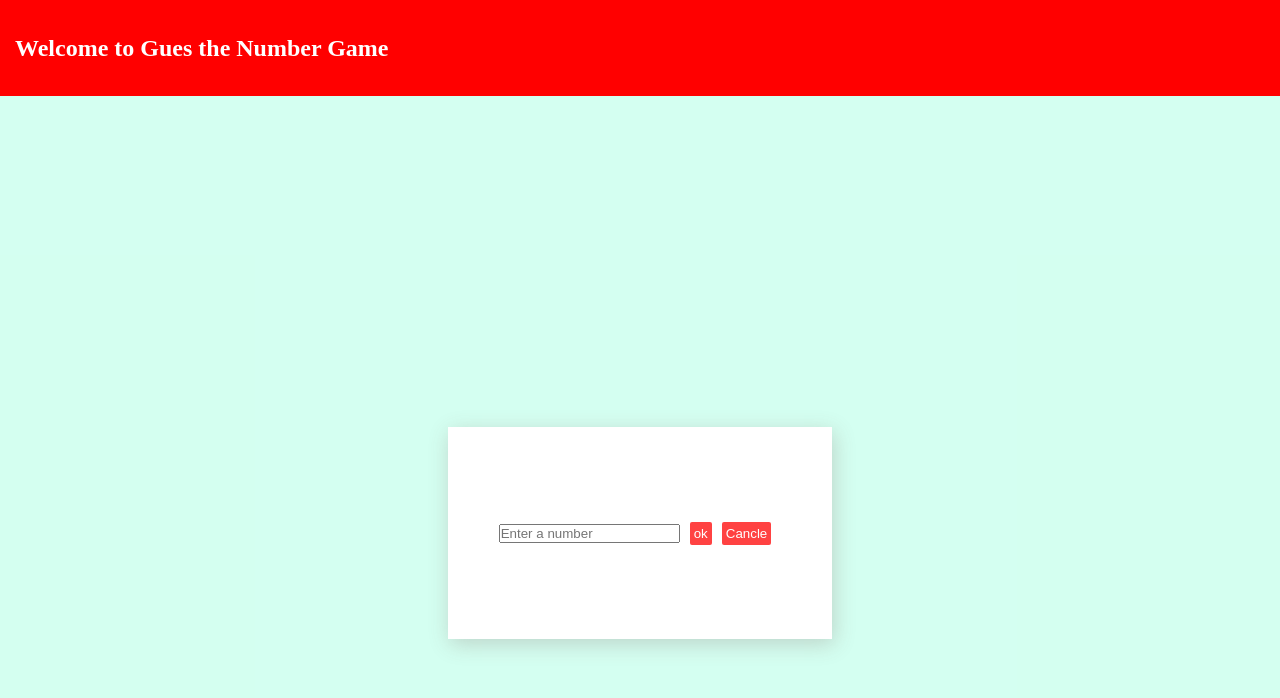
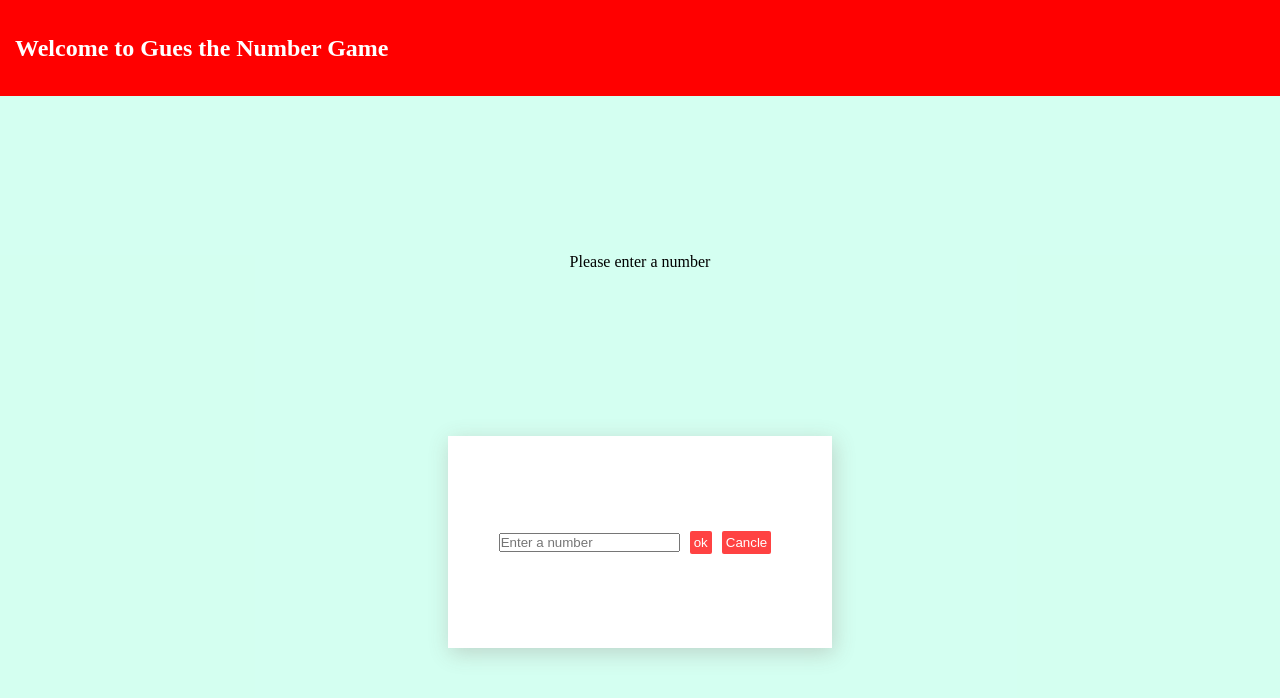
Before and after one commit to akshay-chaulya/Guess-the-number-game-, a plain HTML site: page index.html in a window 1280 px wide. Both pictures are taken after a click on the button "ok". Drawn offline with Linux system fonts and the light colour scheme.

Commit message:
finale commit

```diff
--- a/index.html
+++ b/index.html
@@ -15,6 +15,7 @@
     </div>
     <div class="main">
         <div class="message">
+            Enter any number and press the ok, then play the game
 
         </div>
         <div class="gameArea">
--- a/logic.js
+++ b/logic.js
@@ -9,7 +9,7 @@ const gameArea = document.querySelector(".gameArea");
 
 let chance = 0;
 function forOkBtn() {
-  if (0 > input.value >= 0) {
+  if (input.value < 0 || input.value > 0) {
     var inputValue = input.value;
 
     message.innerHTML = ""
@@ -32,7 +32,7 @@ function forOkBtn() {
       setTimeout(() => {
         gameArea.innerHTML = `Your Score is ${100 - chance}`
       }, 1000);
-      console.log("The number is " + rN);
+
       setTimeout(() => {
         gameArea.innerHTML = `
         <input id="input" type="text">
@@ -41,12 +41,11 @@ function forOkBtn() {
         location.reload(true);
       }, 3000)
     }
-    // }
-    // message.innerHTML = (`The number is ${rN} \n Your Score is ${(100 - chance)}`);
 
   }
   else {
     message.innerHTML = "Please enter a number"
+    input.focus()
   }
 }
 
```
